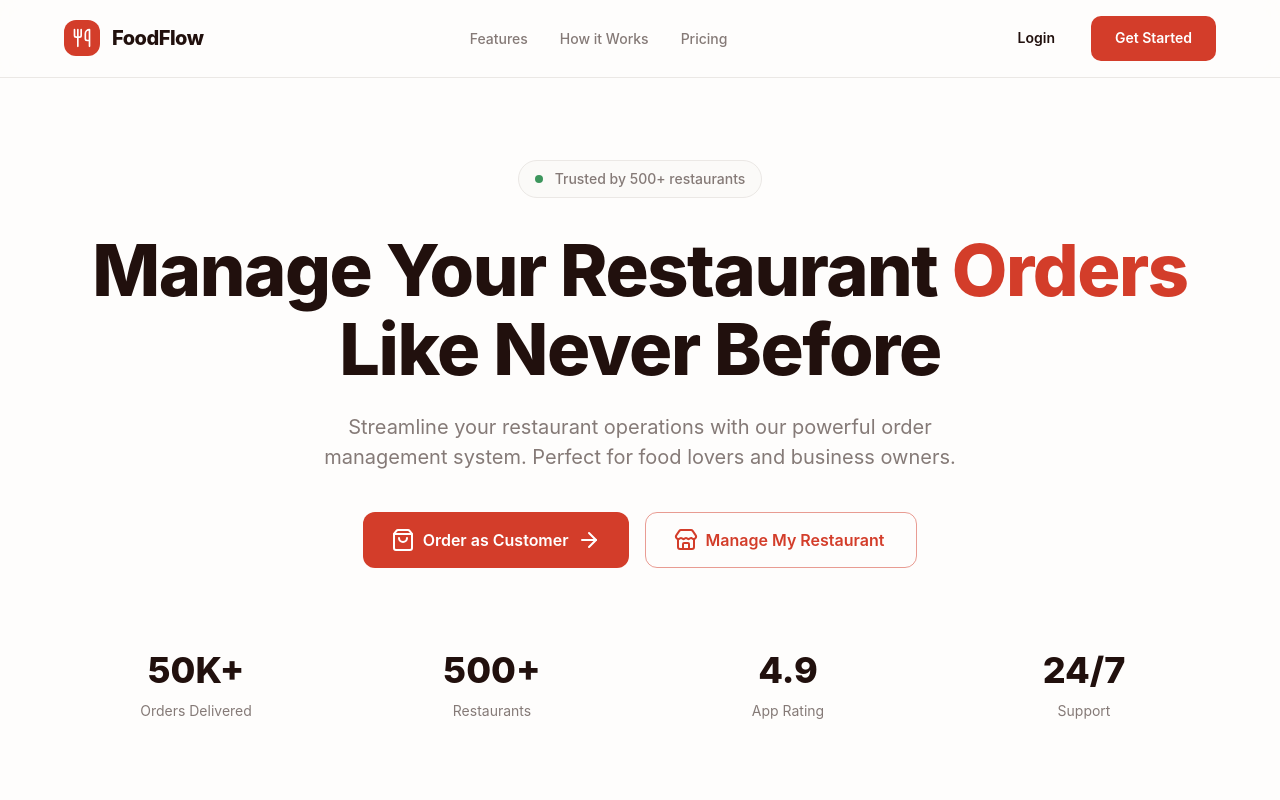
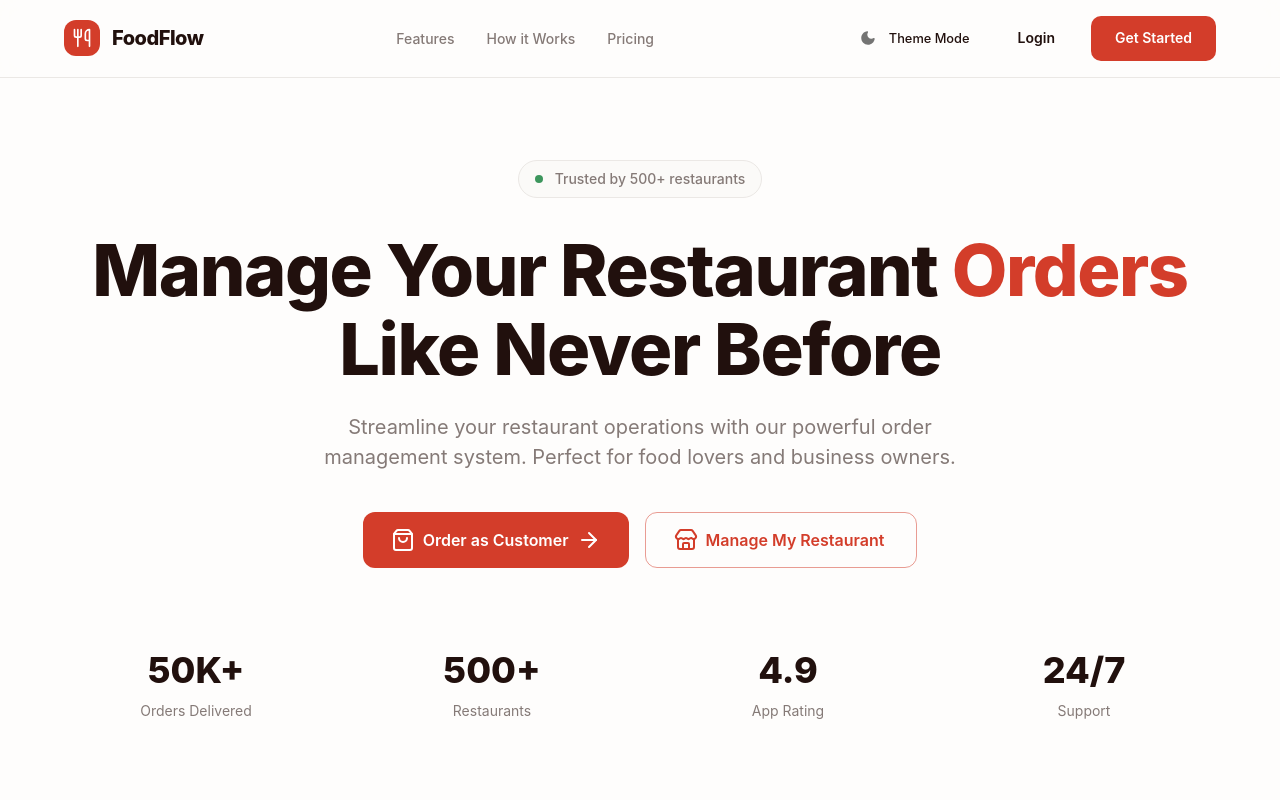
Before and after one commit to Razanbalata/Restaurant-System, a Next.js app: page / in a window 1280 px wide. Shown: the top 800 px of the page. Built offline with nearby package versions, Linux system fonts and the light colour scheme; no server answers.

Commit message:
add toggletheme in landingPage

```diff
--- a/src/widgets/header/Header.tsx
+++ b/src/widgets/header/Header.tsx
@@ -4,9 +4,12 @@ import { Box, Container, Stack, Typography, Button, alpha, useTheme } from "@mui
 import { Utensils } from "lucide-react";
 import { motion } from "framer-motion";
 import Link from "next/link";
+import ToggleTheme from "@/shared/ui/ToggleTheme";
+import { useColorMode } from "@/app/providers/ThemeProvider";
 
 export const Navbar = () => {
   const theme = useTheme();
+  const {toggleColorMode} = useColorMode()
   return (
     <motion.nav
       initial={{ opacity: 0, y: -20 }}
@@ -39,6 +42,7 @@ export const Navbar = () => {
           </Stack>
 
           <Stack direction="row" spacing={1.5}>
+            <ToggleTheme onToggle={toggleColorMode} open={true}/>
             <Button component={Link} href="/login" variant="text" color="inherit" sx={{ fontWeight: 600 }}>Login</Button>
             <Button component={Link} href="/signUp" variant="contained" sx={{ borderRadius: "10px", px: 3 }}>Get Started</Button>
           </Stack>
```
